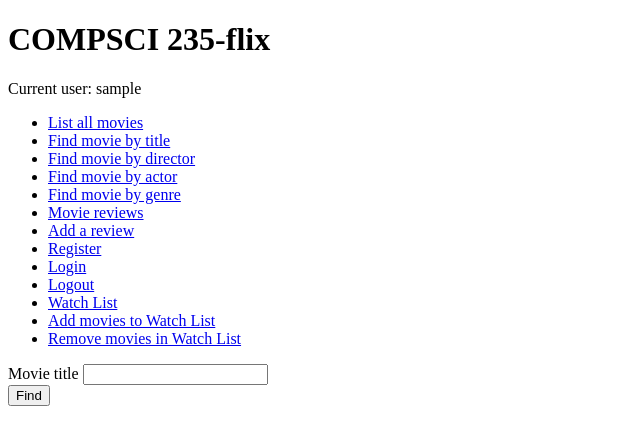
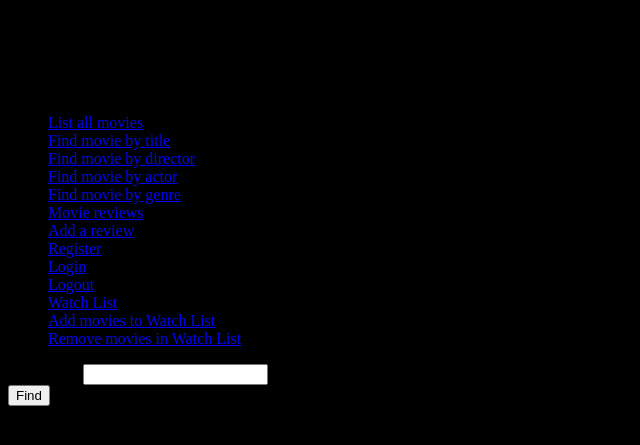
Before and after one commit to Raisin5488/COMPSCI-235-A2, a Flask app: page /find_movie_title in a window 1280 px wide. Shown: the top 445 px of the page, without its empty margins (0-640 px from the left). Run offline with Flask 2, Linux system fonts and the light colour scheme; the visitor is signed in with stand-in values (Sample User, id 1).

Commit message:
added css and changed background to black

```diff
--- /dev/null
+++ b/movie_web_app/static/mycss.css
@@ -0,0 +1,3 @@
+body {
+  background-color: black;
+}
--- a/movie_web_app/templates/layout.html
+++ b/movie_web_app/templates/layout.html
@@ -1,6 +1,7 @@
 <!DOCTYPE html>
 <html lang="en">
 <head>
+    <link rel="stylesheet" type="text/css" href="{{ url_for('static', filename='mycss.css') }}">
     <meta charset="UTF-8">
     <title>COMPSCI 235-flix</title>
 </head>
```
